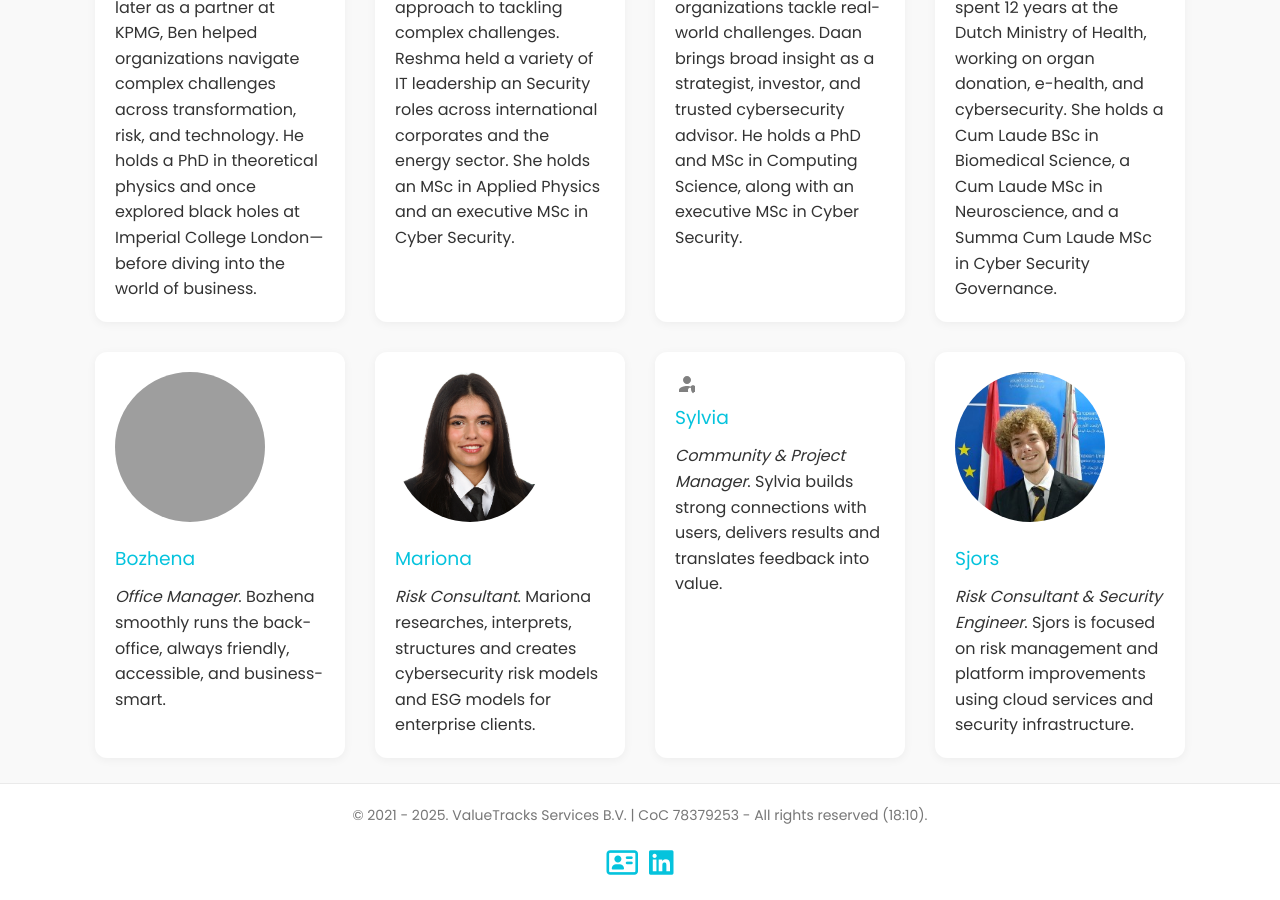
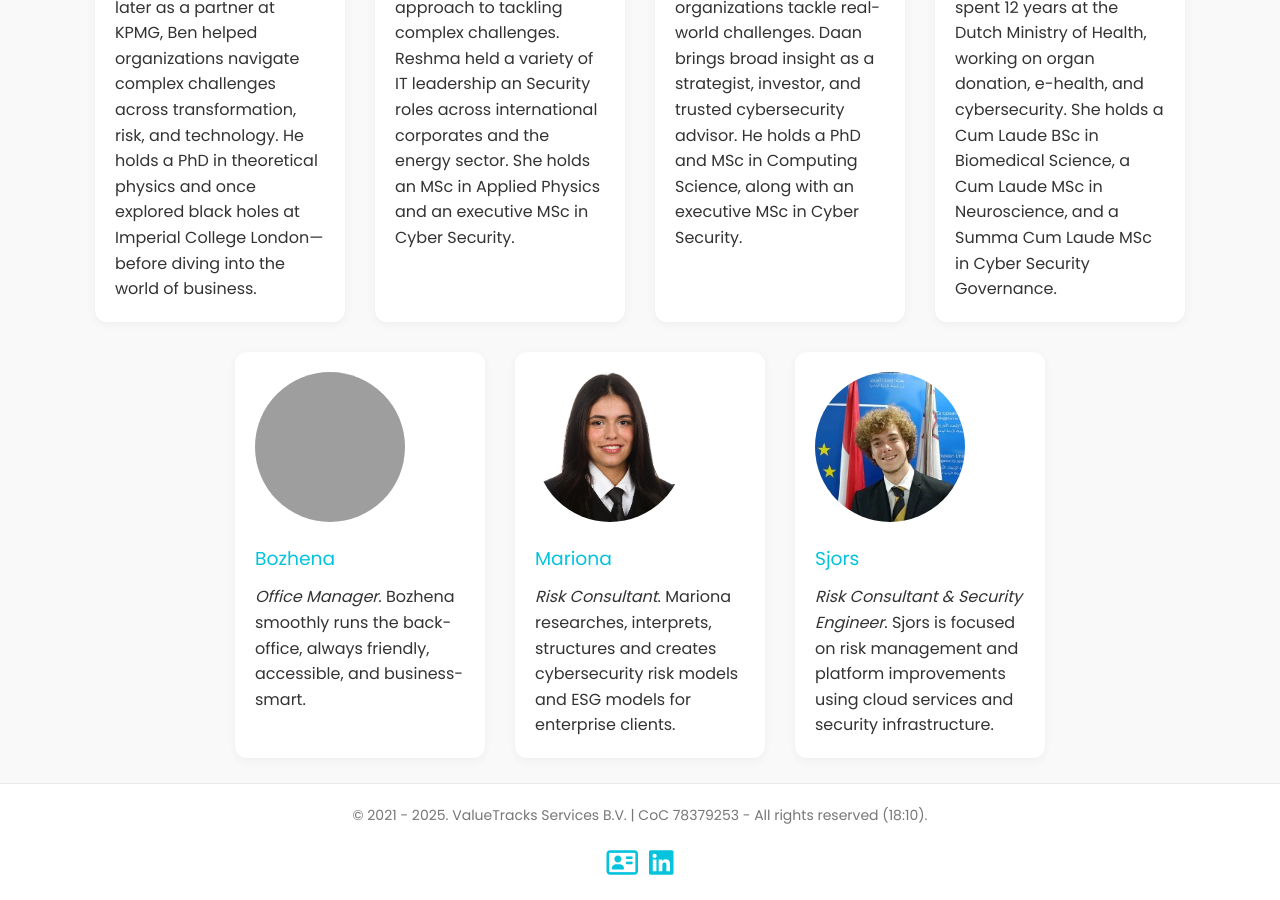
Before and after one commit to daanl63/VTS, a Jekyll site: the page built from team.html, in a window 1280 px wide and 900 px high, scrolled down 807 px. Built offline with Jekyll 4.4.1, drawn with Linux system fonts in a browser that asks for light colours; nearby versions of some CDN libraries; grey boxes are pictures that could not be loaded.

Commit message:
Remove Sylvia from team.yaml
Removed Sylvia's entry from the team list.

```diff
--- a/_data/team.yaml
+++ b/_data/team.yaml
@@ -29,10 +29,6 @@ vt:
     bio:  Mariona researches, interprets, structures and creates cybersecurity risk models and ESG models for enterprise clients.
     img:  WWW%20Mariona%20new.png
 
-  - name: Sylvia
-    role: Community & Project Manager
-    bio:  Sylvia builds strong connections with users, delivers results and translates feedback into value.
-
   - name: Sjors
     role: Risk Consultant & Security Engineer
     bio:  Sjors is focused on risk management and platform improvements using cloud services and security infrastructure.
```
